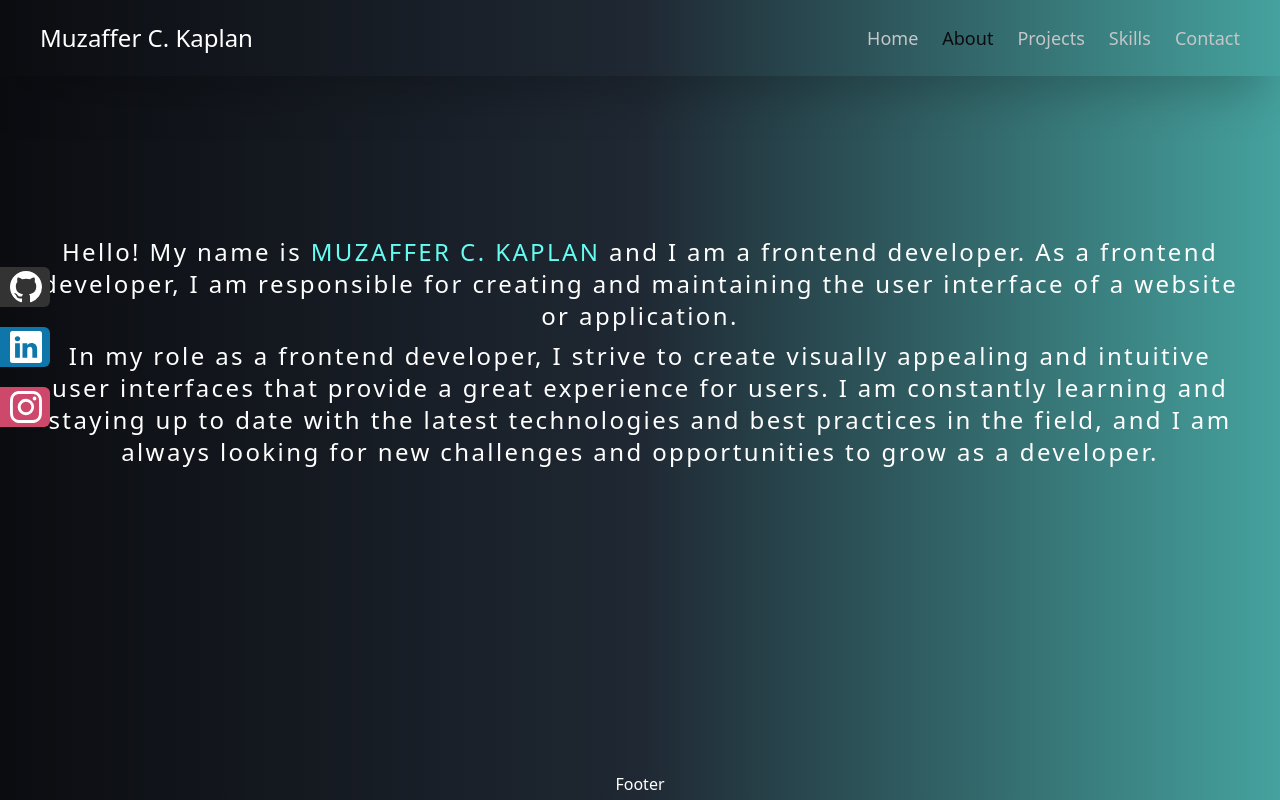
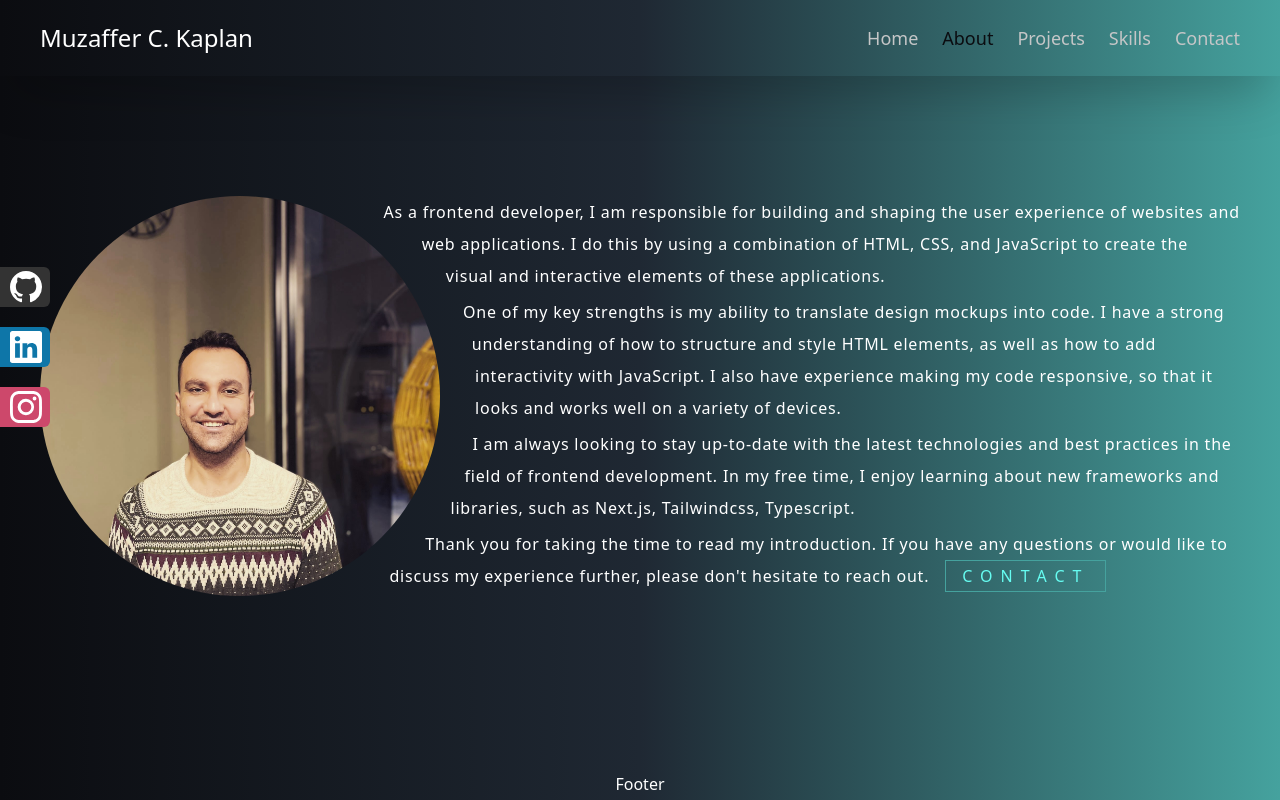
Before and after one commit to muzaffercankaplan/MyPortfolio-Next.js, a Next.js app: page /about in a window 1280 px wide. Built offline with nearby package versions, Linux system fonts and the light colour scheme.

Commit message:
created at about,contacts,skills page

```diff
--- a/app/about/page.tsx
+++ b/app/about/page.tsx
@@ -1,20 +1,62 @@
+"use client";
+import { motion } from "framer-motion";
+import Image from "next/image";
+import Link from "next/link";
+import profilePic from "../../public/Avatar.jpg";
+
 const About = () => {
   return (
-    <div className="text-2xl tracking-widest">
-      <p className="mb-2">
-        Hello! My name is
-        <span className="text-text uppercase"> Muzaffer C. Kaplan</span> and I
-        am a frontend developer. As a frontend developer, I am responsible for
-        creating and maintaining the user interface of a website or application.
-      </p>
-      <p>
-        In my role as a frontend developer, I strive to create visually
-        appealing and intuitive user interfaces that provide a great experience
-        for users. I am constantly learning and staying up to date with the
-        latest technologies and best practices in the field, and I am always
-        looking for new challenges and opportunities to grow as a developer.
-      </p>
-    </div>
+    <header className="md:-mt-10 ml-24 lg:ml-0">
+      <p className="block md:hidden text-2xl mb-4">About</p>
+      <motion.div
+        className="box"
+        initial={{ opacity: 0 }}
+        animate={{ opacity: 1 }}
+        transition={{
+          duration: 3,
+        }}
+      >
+        <Image
+          className="AboutImage"
+          src={profilePic}
+          alt="profile"
+          width="400"
+          height="400"
+        />
+      </motion.div>
+      <div className="text-start tracking-wider ml-4 leading-8 ">
+        <p className="mb-1">
+          As a frontend developer, I am responsible for building and shaping the
+          user experience of websites and web applications. I do this by using a
+          combination of HTML, CSS, and JavaScript to create the visual and
+          interactive elements of these applications.
+        </p>
+
+        <p className="mb-1">
+          One of my key strengths is my ability to translate design mockups into
+          code. I have a strong understanding of how to structure and style HTML
+          elements, as well as how to add interactivity with JavaScript. I also
+          have experience making my code responsive, so that it looks and works
+          well on a variety of devices.
+        </p>
+
+        <p className="mb-1">
+          I am always looking to stay up-to-date with the latest technologies
+          and best practices in the field of frontend development. In my free
+          time, I enjoy learning about new frameworks and libraries, such as
+          Next.js, Tailwindcss, Typescript.
+        </p>
+
+        <p>
+          Thank you for taking the time to read my introduction. If you have any
+          questions or would like to discuss my experience further, please don't
+          hesitate to reach out.
+          <Link href="/contacts" className="Button from-left ml-4 px-4 py-1">
+            Contact
+          </Link>
+        </p>
+      </div>
+    </header>
   );
 };
 
--- /dev/null
+++ b/app/contacts/page.tsx
@@ -0,0 +1,5 @@
+const Contacts = () => {
+  return <div>Contacts</div>;
+};
+
+export default Contacts;
--- a/app/skills/page.tsx
+++ b/app/skills/page.tsx
@@ -9,10 +9,10 @@ const Skills = () => {
         {skillsIcon.map((item: skillsIconModal) => (
           <div
             key={item.title}
-            className="group flex items-center justify-center w-24 h-24 lg:w-32 lg:h-32 rounded-full border border-border cursor-pointer"
+            className="group flex items-center justify-center w-24 h-24 md:w-28 md:h-28 lg:w-32 lg:h-32 rounded-full border border-border cursor-pointer"
           >
             {<item.icon size={60} color={item.color} />}
-            <div className="text-xl absolute hidden group-hover:flex w-24 h-24 lg:w-32 lg:h-32  flex-col justify-center items-center rounded-full bg-thirty">
+            <div className="text-xl absolute hidden group-hover:flex w-24 h-24 md:w-28 md:h-28 lg:w-32 lg:h-32  flex-col justify-center items-center rounded-full bg-thirty">
               <p>{item.percent}%</p>
               <p>{item.title}</p>
             </div>
```
Also changed, not shown: public/Avatar.jpg (added).
